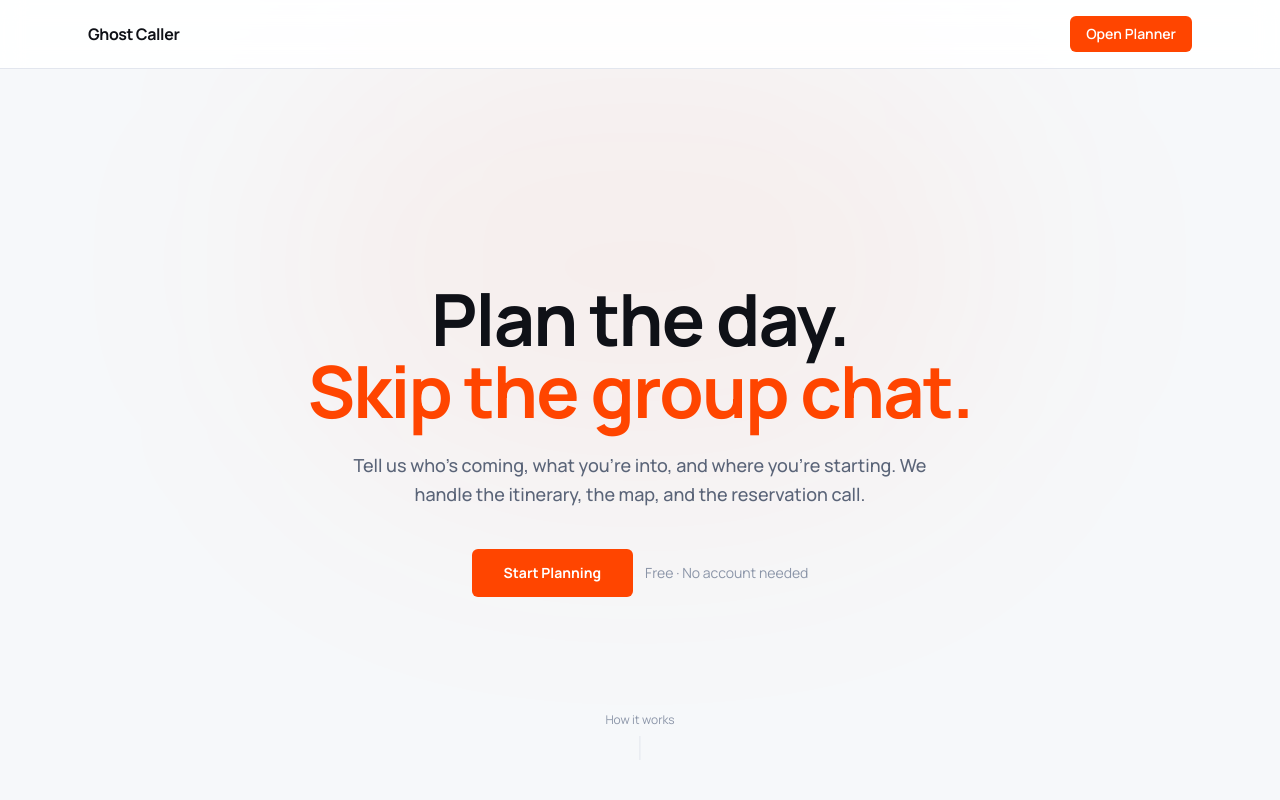
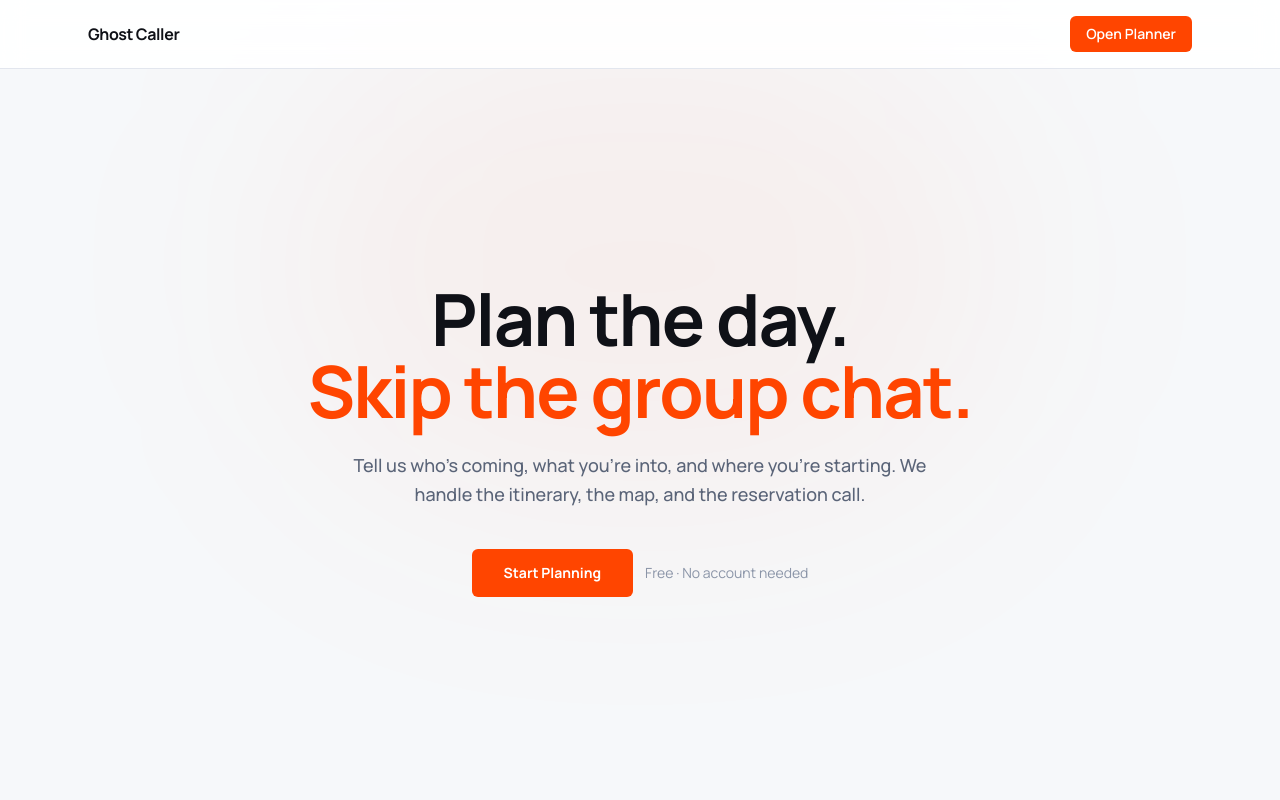
Before and after one commit to dntrAnh/ghost-caller, a Next.js app in the folder frontend/: page / in a window 1280 px wide. Shown: the top 800 px of the page. Built offline with nearby package versions, Linux system fonts and the light colour scheme.

Commit message:
removed redudant text

```diff
--- a/frontend/app/page.tsx
+++ b/frontend/app/page.tsx
@@ -64,13 +64,6 @@ export default function HomePage() {
             <span className="text-sm text-[#8B95A8]">Free · No account needed</span>
           </div>
         </div>
-
-        <div className="absolute bottom-10 left-1/2 -translate-x-1/2">
-          <div className="flex flex-col items-center gap-2 text-xs text-[#8B95A8]">
-            <span>How it works</span>
-            <div className="h-6 w-px bg-[#E2E6EE]" />
-          </div>
-        </div>
       </section>
 
       {/* Features */}
```
